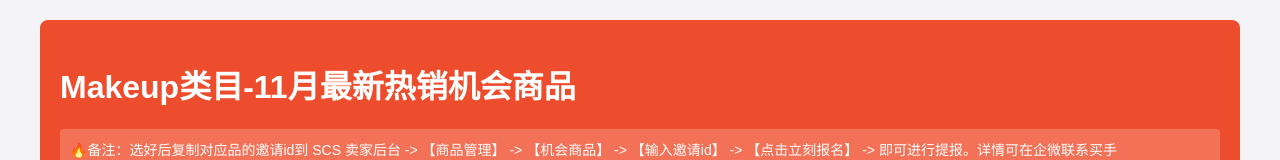
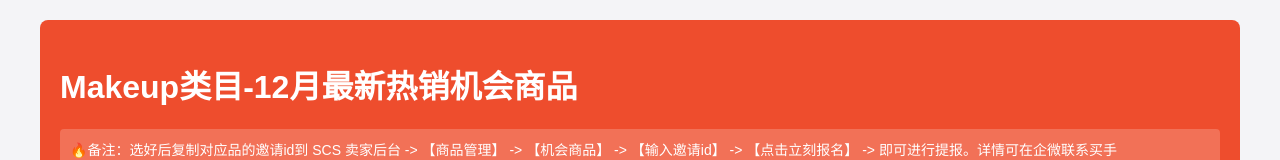
Before and after one commit to kieraliu-blip/pool, a plain HTML site: page index.html in a window 1280 px wide. Shown: the top 160 px of the page. Drawn offline with Linux system fonts and the light colour scheme.

Commit message:
Update index.html

```diff
--- a/index.html
+++ b/index.html
@@ -2,7 +2,7 @@
 <html lang="zh-CN">
 <head>
     <meta charset="UTF-8">
-    <title>Makeup类目-11月最新热销机会商品</title>
+    <title>Makeup类目-12月最新热销机会商品</title>
     <style>
         body { font-family: 'PingFang SC', sans-serif; background: #f4f4f7; color: #333; margin: 0; padding: 20px; }
         .container { max-width: 1200px; margin: 0 auto; }
@@ -54,7 +54,7 @@
 <body>
 <div class="container">
     <header>
-        <h1>Makeup类目-11月最新热销机会商品</h1>
+        <h1>Makeup类目-12月最新热销机会商品</h1>
         <div class="desc-box">
 🔥备注：选好后复制对应品的邀请id到 SCS 卖家后台 -> 【商品管理】 -> 【机会商品】 -> 【输入邀请id】 -> 【点击立刻报名】 -> 即可进行提报。详情可在企微联系买手<br>
 💰高效提报：单击红框 ID 快速复制，单击红框ID可快速复制，搜索该ID【报满所有型号】流量翻倍！<br>
```
